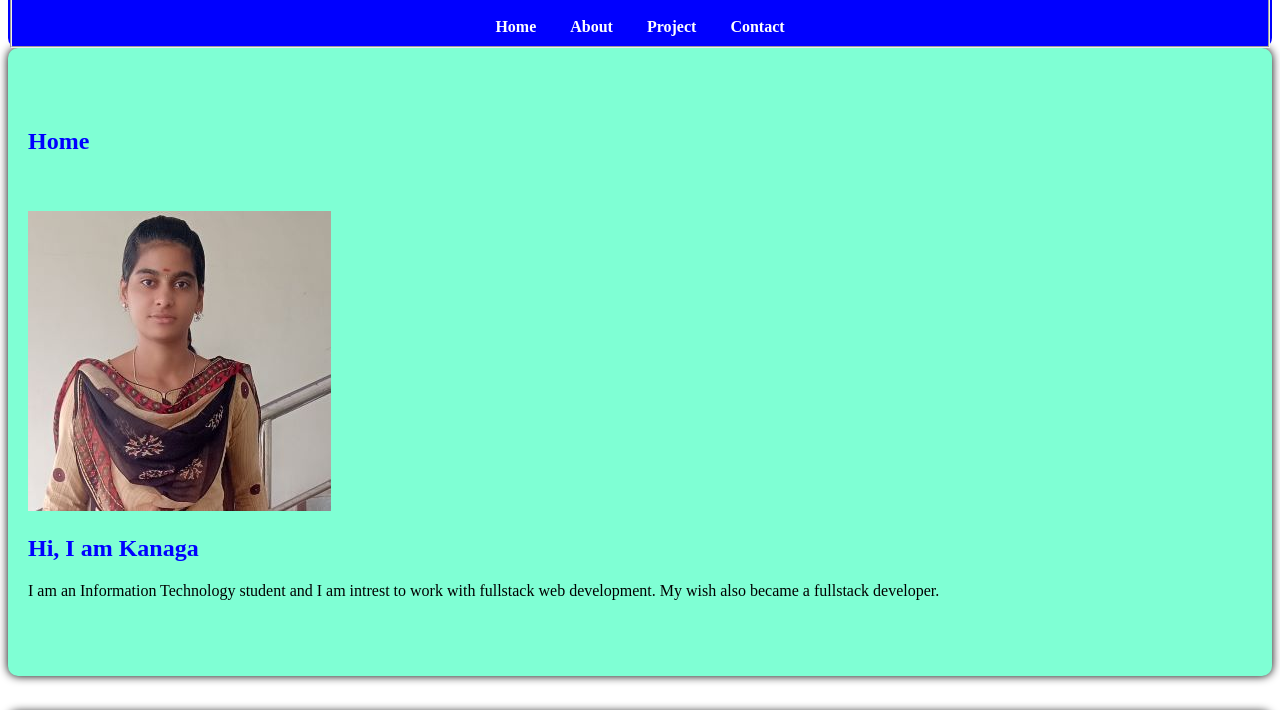
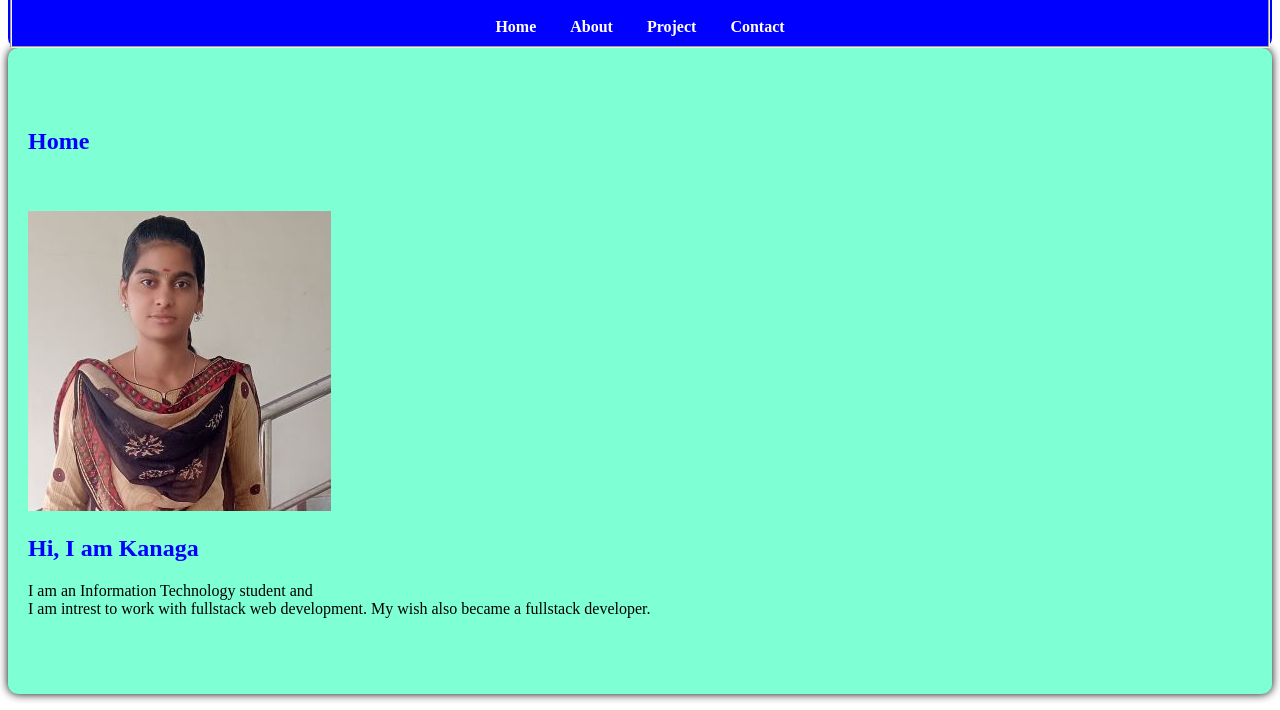
Before and after one commit to kanagaparvathi5796-netizen/KANAGADURKA-_My-Website, a plain HTML site: page index.html in a window 1280 px wide. Shown: the part 77-787 px from the top of the page. Drawn offline with Linux system fonts and the light colour scheme.

Commit message:
Update index.html

```diff
--- a/index.html
+++ b/index.html
@@ -117,7 +117,7 @@
         <img src="photo.jpg"alt="My Photo">
         <h2>Hi, I am Kanaga</h2>
         <p>
-             I am  an Information Technology student and I am intrest to work with fullstack web development.
+             I am  an Information Technology student and <br>I am intrest to work with fullstack web development.
             My wish also became a fullstack developer.
         </p> </feildset>
     </div>
```
